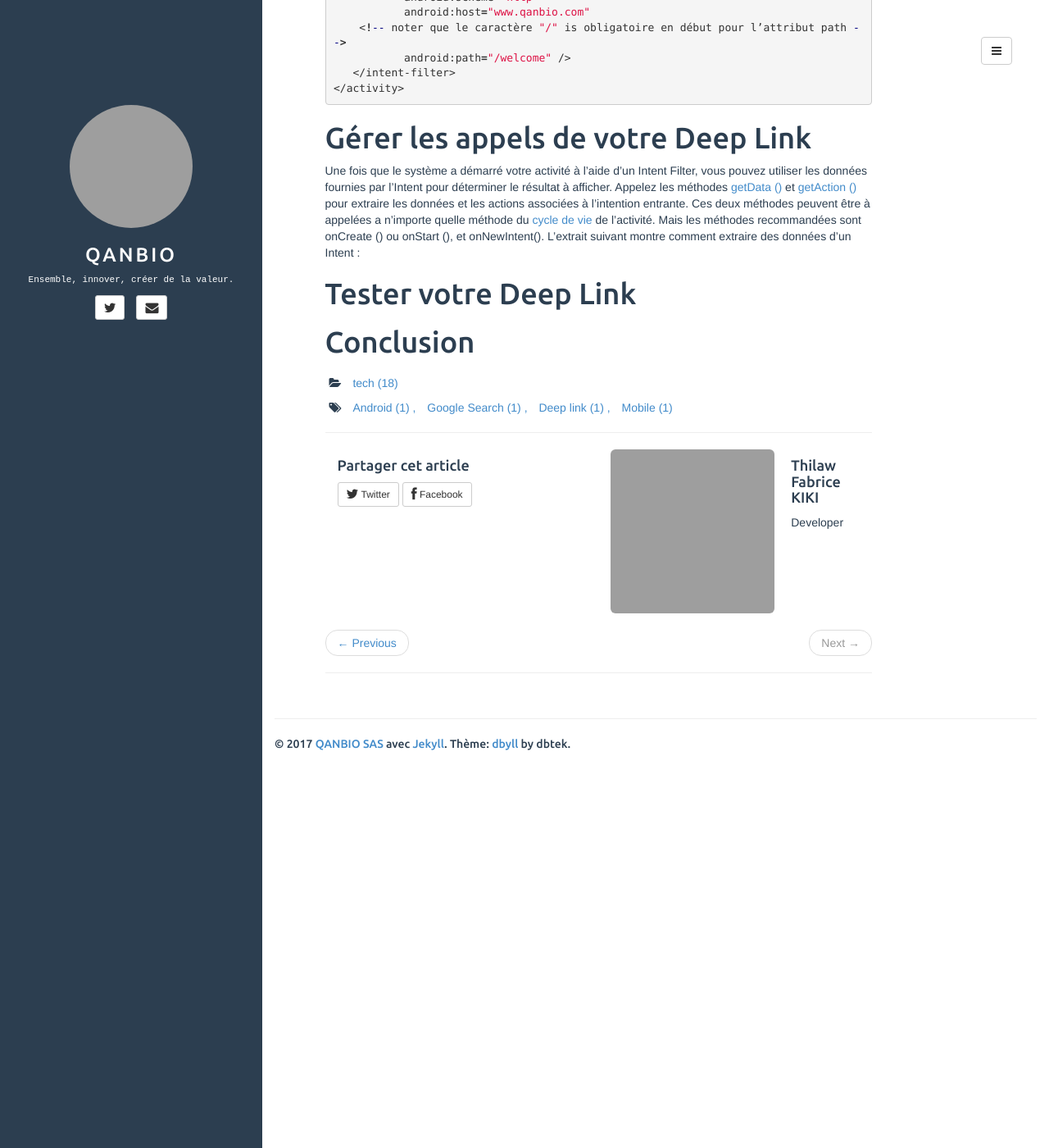
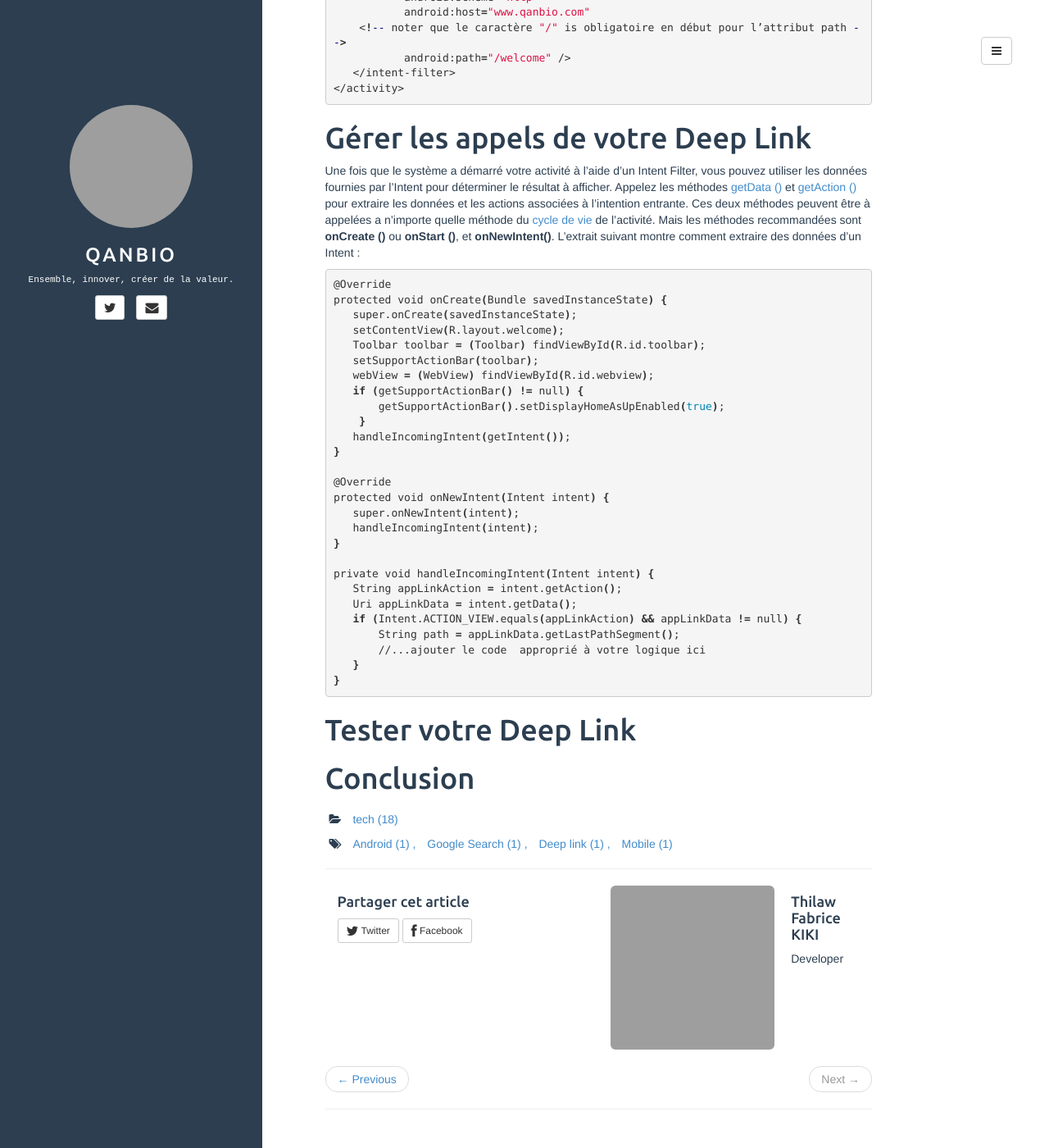
Before and after one commit to qanbio/blog, a Jekyll site: the page built from _posts/2017-10-18-app-indexing-android.md, in a window 1280 px wide and 1400 px high, scrolled down 2263 px. Shown: the whole window at 82% size. Built offline with Jekyll 4.4.1, drawn with Linux system fonts in a browser that asks for light colours; comment, search, counter and statistics services are not loaded; grey boxes are pictures that could not be loaded.

Commit message:
Comment gérer les appels de liens entrants #2

```diff
--- a/_posts/2017-10-18-app-indexing-android.md
+++ b/_posts/2017-10-18-app-indexing-android.md
@@ -98,9 +98,39 @@ Voici en guise d’exemple, l’intent Filter ajoutée à une activité “Welco
 
 # Gérer les appels de votre Deep Link
 
-Une fois que le système a démarré votre activité à l'aide d'un Intent Filter, vous pouvez utiliser les données fournies par l’Intent pour déterminer le résultat à afficher. Appelez les méthodes [getData ()](https://developer.android.com/reference/android/content/Intent.html#getData()) et [getAction ()](https://developer.android.com/reference/android/content/Intent.html#getAction()) pour extraire les données et les actions associées à l'intention entrante. Ces deux méthodes peuvent être à appelées a n’importe quelle méthode du [cycle de vie](https://developer.android.com/guide/components/activities/activity-lifecycle.html) de l'activité. Mais les méthodes recommandées sont  onCreate () ou onStart (), et onNewIntent().
+Une fois que le système a démarré votre activité à l'aide d'un Intent Filter, vous pouvez utiliser les données fournies par l’Intent pour déterminer le résultat à afficher. Appelez les méthodes [getData ()](https://developer.android.com/reference/android/content/Intent.html#getData()) et [getAction ()](https://developer.android.com/reference/android/content/Intent.html#getAction()) pour extraire les données et les actions associées à l'intention entrante. Ces deux méthodes peuvent être à appelées a n’importe quelle méthode du [cycle de vie](https://developer.android.com/guide/components/activities/activity-lifecycle.html) de l'activité. Mais les méthodes recommandées sont  **onCreate ()** ou **onStart ()**, et **onNewIntent()**.
 L’extrait suivant montre comment extraire des données d'un Intent :
 
+
+{% highlight bash %}
+@Override
+protected void onCreate(Bundle savedInstanceState) {
+   super.onCreate(savedInstanceState);
+   setContentView(R.layout.welcome);
+   Toolbar toolbar = (Toolbar) findViewById(R.id.toolbar);
+   setSupportActionBar(toolbar);
+   webView = (WebView) findViewById(R.id.webview);
+   if (getSupportActionBar() != null) {
+       getSupportActionBar().setDisplayHomeAsUpEnabled(true);
+    }
+   handleIncomingIntent(getIntent());
+}
+
+@Override
+protected void onNewIntent(Intent intent) {
+   super.onNewIntent(intent);
+   handleIncomingIntent(intent);
+}
+
+private void handleIncomingIntent(Intent intent) {
+   String appLinkAction = intent.getAction();
+   Uri appLinkData = intent.getData();
+   if (Intent.ACTION_VIEW.equals(appLinkAction) && appLinkData != null) {
+       String path = appLinkData.getLastPathSegment();
+       //...ajouter le code  approprié à votre logique ici
+   }
+}
+{% endhighlight%}
 
 # Tester votre Deep Link
 
```
